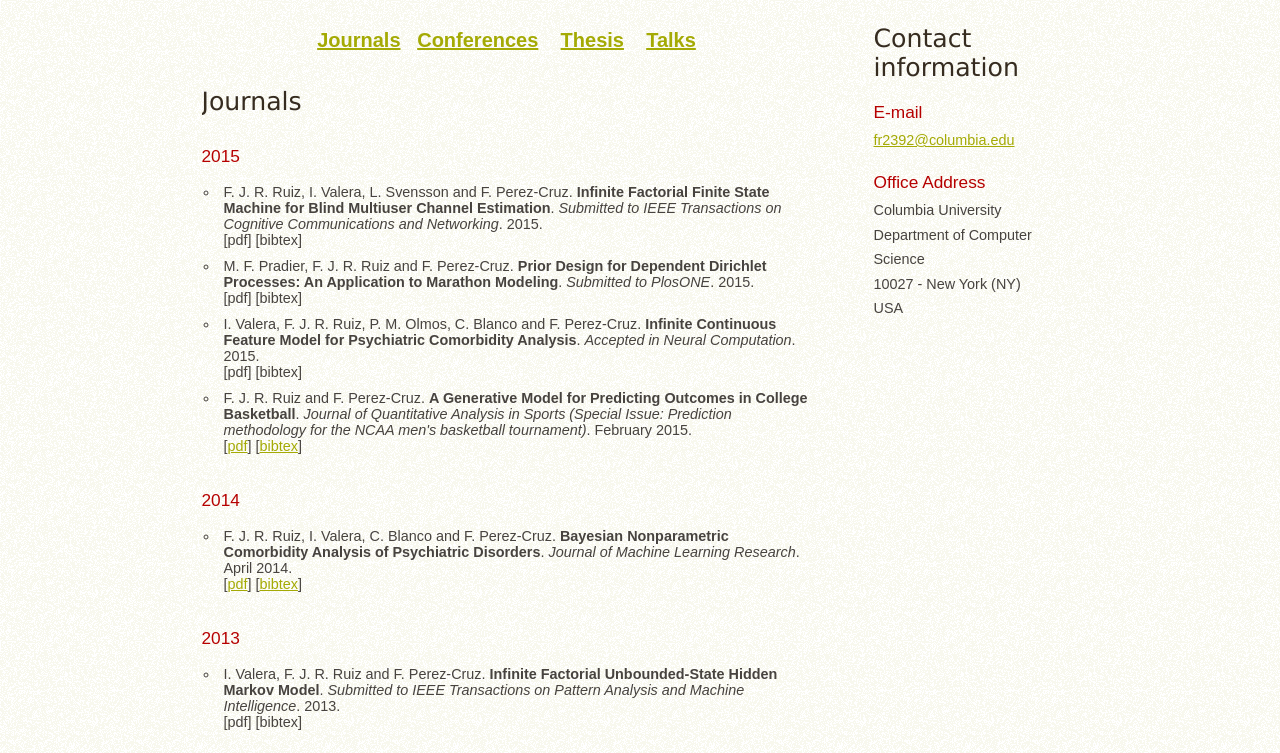
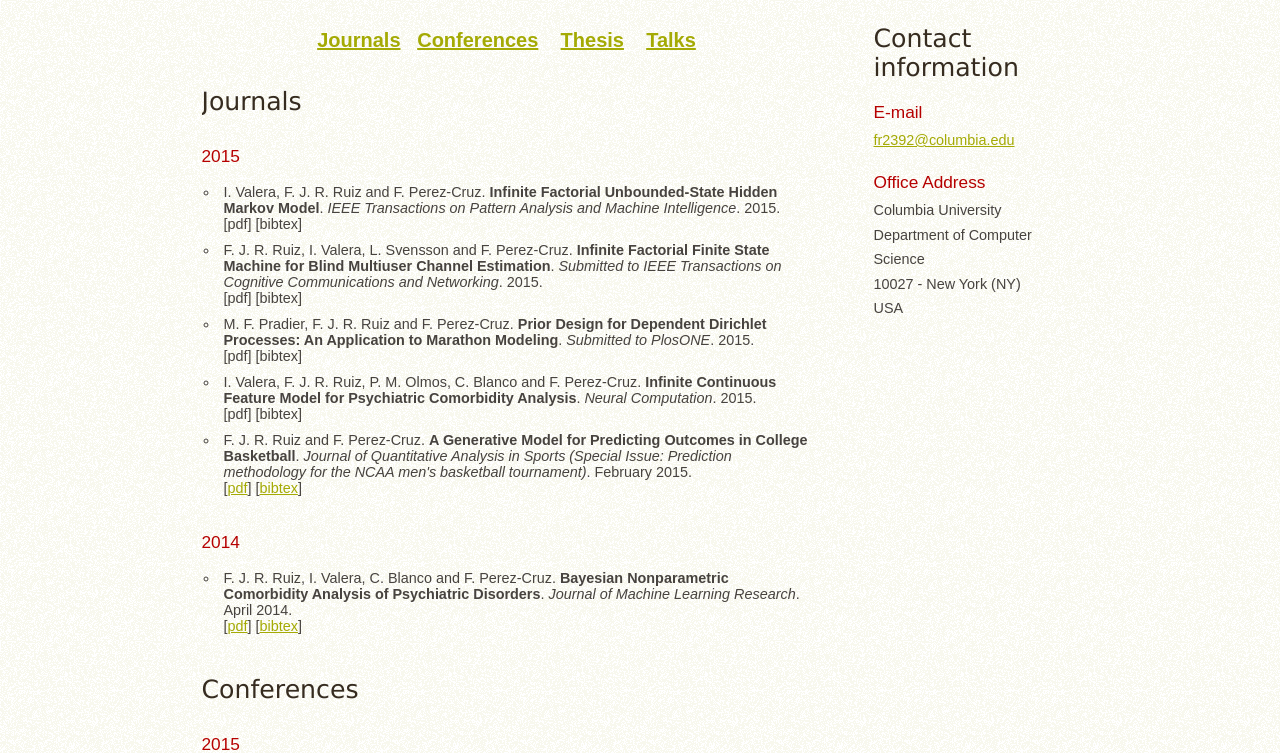
Before and after one commit to franrruiz/franrruiz.github.io, a plain HTML site: page research.html in a window 1280 px wide. Shown: the part 196-949 px from the top of the page. Drawn offline with Linux system fonts and the light colour scheme.

Commit message:
updated tpami

```diff
--- a/research.html
+++ b/research.html
@@ -66,19 +66,16 @@
         <h1>Journals</h1>
         <h2>2015</h2>
         <ul>
+          <li>I. Valera, F. J. R. Ruiz and F. Perez-Cruz. <b>Infinite Factorial Unbounded-State Hidden Markov Model</b>. <i>IEEE Transactions on Pattern Analysis and Machine Intelligence</i>. 2015.<br/>[pdf] [bibtex]</li>
           <li>F. J. R. Ruiz, I. Valera, L. Svensson and F. Perez-Cruz. <b>Infinite Factorial Finite State Machine for Blind Multiuser Channel Estimation</b>. <i>Submitted to IEEE Transactions on Cognitive Communications and Networking</i>. 2015.<br/>[pdf] [bibtex]</li>
           <li>M. F. Pradier, F. J. R. Ruiz and F. Perez-Cruz. <b>Prior Design for Dependent Dirichlet Processes: An Application to Marathon Modeling</b>. <i>Submitted to PlosONE</i>. 2015.<br/>[pdf] [bibtex]</li>
-          <li>I. Valera, F. J. R. Ruiz, P. M. Olmos, C. Blanco and F. Perez-Cruz. <b>Infinite Continuous Feature Model for Psychiatric Comorbidity Analysis</b>. <i>Accepted in Neural Computation</i>. 2015.<br/>[pdf] [bibtex]</li>
+          <li>I. Valera, F. J. R. Ruiz, P. M. Olmos, C. Blanco and F. Perez-Cruz. <b>Infinite Continuous Feature Model for Psychiatric Comorbidity Analysis</b>. <i>Neural Computation</i>. 2015.<br/>[pdf] [bibtex]</li>
           <li>F. J. R. Ruiz and F. Perez-Cruz. <b>A Generative Model for Predicting Outcomes in College Basketball</b>. <i>Journal of Quantitative Analysis in Sports (Special Issue: Prediction methodology for the NCAA men's basketball tournament)</i>. February 2015.<br/>[<a href="http://www.degruyter.com/view/j/jqas.2015.11.issue-1/jqas-2014-0055/jqas-2014-0055.xml">pdf</a>] [<a href="./contents/journals/2015/RuizPerezCruz2015.html">bibtex</a>]</li>
+          <!-- <li>I. Valera, F. J. R. Ruiz and F. Perez-Cruz. <b>An Infinite Factorial Unbounded-State HMM for Blind Multiuser Channel Estimation</b>. <i>Submitted to IEEE Transactions on Signal Processing</i>. 2013.<br/>[pdf] [bibtex]</li> -->
         </ul>
         <h2>2014</h2>
         <ul>
-	  <li>F. J. R. Ruiz, I. Valera, C. Blanco and F. Perez-Cruz. <b>Bayesian Nonparametric Comorbidity Analysis of Psychiatric Disorders</b>. <i>Journal of Machine Learning Research</i>. April 2014.<br/>[<a href="http://jmlr.org/papers/volume15/ruiz14a/ruiz14a.pdf">pdf</a>] [<a href="./contents/journals/2014/RuizValera2014.html">bibtex</a>]</li>
-        </ul>
-        <h2>2013</h2>
-        <ul>
-          <!-- <li>I. Valera, F. J. R. Ruiz and F. Perez-Cruz. <b>An Infinite Factorial Unbounded-State HMM for Blind Multiuser Channel Estimation</b>. <i>Submitted to IEEE Transactions on Signal Processing</i>. 2013.<br/>[pdf] [bibtex]</li> -->
-          <li>I. Valera, F. J. R. Ruiz and F. Perez-Cruz. <b>Infinite Factorial Unbounded-State Hidden Markov Model</b>. <i>Submitted to IEEE Transactions on Pattern Analysis and Machine Intelligence</i>. 2013.<br/>[pdf] [bibtex]</li>
+	      <li>F. J. R. Ruiz, I. Valera, C. Blanco and F. Perez-Cruz. <b>Bayesian Nonparametric Comorbidity Analysis of Psychiatric Disorders</b>. <i>Journal of Machine Learning Research</i>. April 2014.<br/>[<a href="http://jmlr.org/papers/volume15/ruiz14a/ruiz14a.pdf">pdf</a>] [<a href="./contents/journals/2014/RuizValera2014.html">bibtex</a>]</li>
         </ul>
         <a id="Conferences"></a>
         <h1>Conferences</h1>
```
Also changed, not shown: 1 other file.
